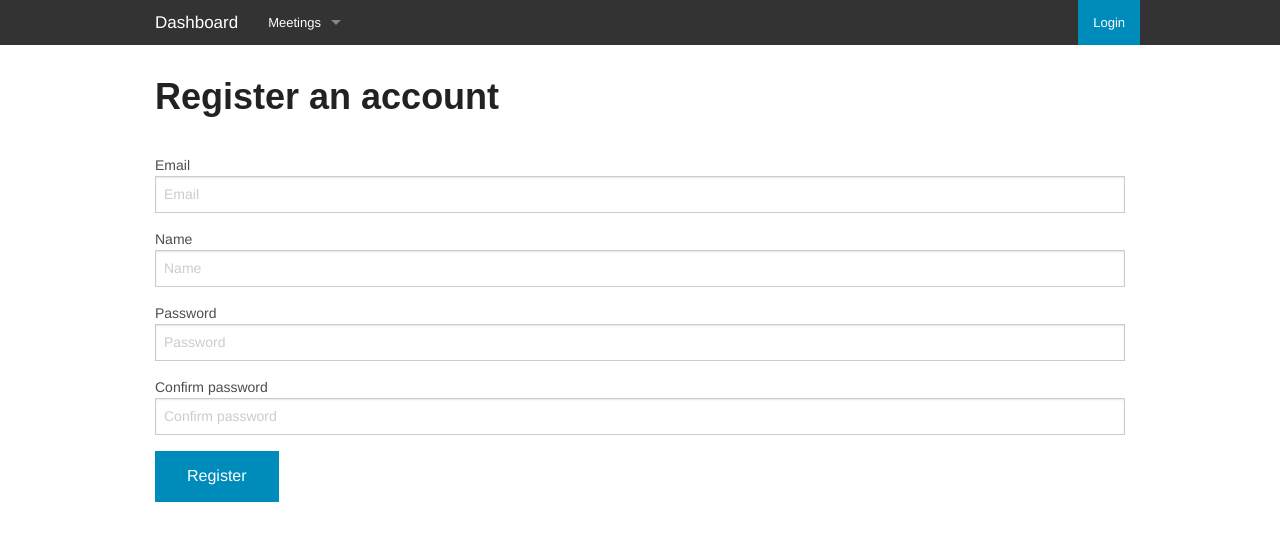
After one commit to skh/letsmeet, a Python web app: template app/templates/auth/register.html in a window 1280 px wide. The commit adds this page. Shown: the top 541 px of the page. Run offline with Jinja, Linux system fonts and the light colour scheme; the template is opened without the code that fills it, so the values that code supplies are empty; some libraries are stand-ins or nearby versions; some web fonts are replaced.

Commit message:
Add register template and route.

```diff
--- a/app/auth/views.py
+++ b/app/auth/views.py
@@ -20,3 +20,8 @@ def unconfirmed():
 @auth.route('/login', methods=['GET', 'POST'])
 def login():
     return render_template('auth/login.html')
+
+
+@auth.route('/register', methods=['GET', 'POST'])
+def register():
+    return render_template('auth/register.html')
--- a/app/templates/auth/login.html
+++ b/app/templates/auth/login.html
@@ -17,7 +17,7 @@
       <label>Password
         <input type="password" name="password" placeholder="Enter Password">
       </label>
-      <p>No account yet? Register <a href="#">here</a>.</p>
+      <p>No account yet? Register <a href="{{ url_for('auth.register') }}">here</a>.</p>
       <input type="submit" class="button" value="Log In">
     </div>
   </div>
--- /dev/null
+++ b/app/templates/auth/register.html
@@ -0,0 +1,30 @@
+{% extends 'base.html' %}
+
+{% block header %}
+<div class="row">
+  <div class="large-12 columns">
+    <h1>Register an account</h1>
+  </div>
+</div>
+{% endblock %}
+{% block content %}
+<form>
+  <div class="row">
+    <div class="large-12 columns">
+      <label>Email
+        <input type="text" name="email" placeholder="Email">
+      </label>
+      <label>Name
+        <input type="text" name="name" placeholder="Name">
+      </label>
+      <label>Password
+        <input type="password" name="password" placeholder="Password">
+      </label>
+      <label>Confirm password
+        <input type="password" name="password" placeholder="Confirm password">
+      </label>
+      <input type="submit" class="button" value="Register">
+    </div>
+  </div>
+</form>
+{% endblock %}
```
